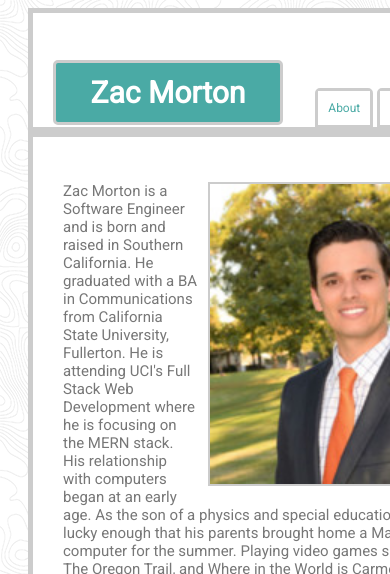
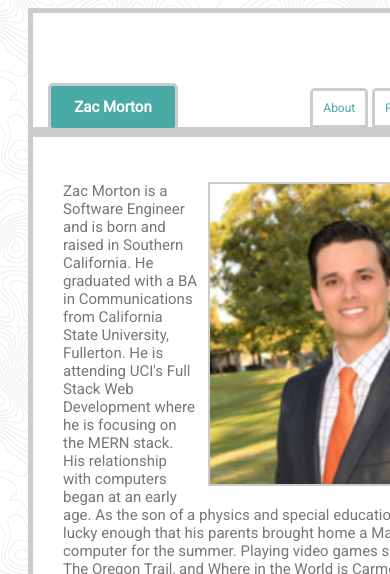
Before and after one commit to zmorton8057/Responsive-Portfolio, a plain HTML site: page index.html in a window 390 px wide. Shown: the top 574 px of the page. Drawn offline with Linux system fonts and the light colour scheme; files whose address does not match are found by name.

Commit message:
Updated Image Width

```diff
--- a/assets/css/style.css
+++ b/assets/css/style.css
@@ -94,6 +94,7 @@ h3 {
     border: solid 2px #cccccc;
     float: right;
     width: 300px;
+    border-radius: 90deg;
 }
 
 .space {
@@ -277,12 +278,12 @@ a:hover {
 }
 
 .header {
-    width: 940px;
+    width: 96%;
     border-bottom: 5px;
     border-bottom: solid;
     border-color: #cccccc;
     height: 139px;
-    padding-left: 20px;
+    padding-left: 15px;
     background-color: #FFF;
 }
 
@@ -359,7 +360,7 @@ a:hover {
         border: 5px solid #cccccc;
     }
     .header{
-        max-width: 680px;
+        max-width: 96%;
         position: static;
         border-bottom: 5px solid #cccccc;
     }
@@ -462,7 +463,7 @@ a:hover {
             padding: 0;
         }
         img {
-            width: 200px;
+            width: 175px;
 
         }
         .captionA {
@@ -542,13 +543,16 @@ a:hover {
 
         }
         .header{
-            max-width: 488px;
+            width: 500px;
             position: static;
             border: 5px solid #cccccc;
             height: 114px;
+            padding-right: 6px;
         }
         .menu-header{
-            margin-top: 52px;
+            margin-top: 75px;
+            font-size: 1em;
+            width: 100px;
         }
         .contact-me{
             max-width: 700px;
```
